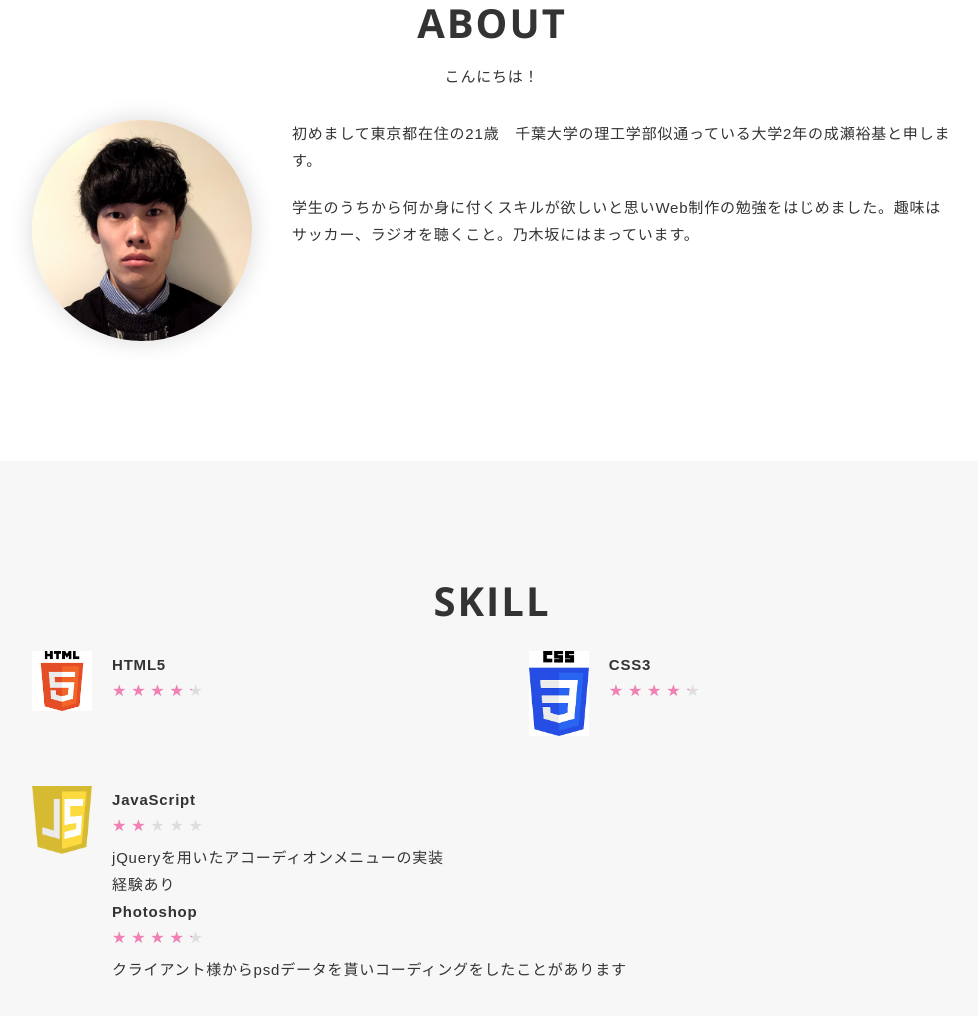
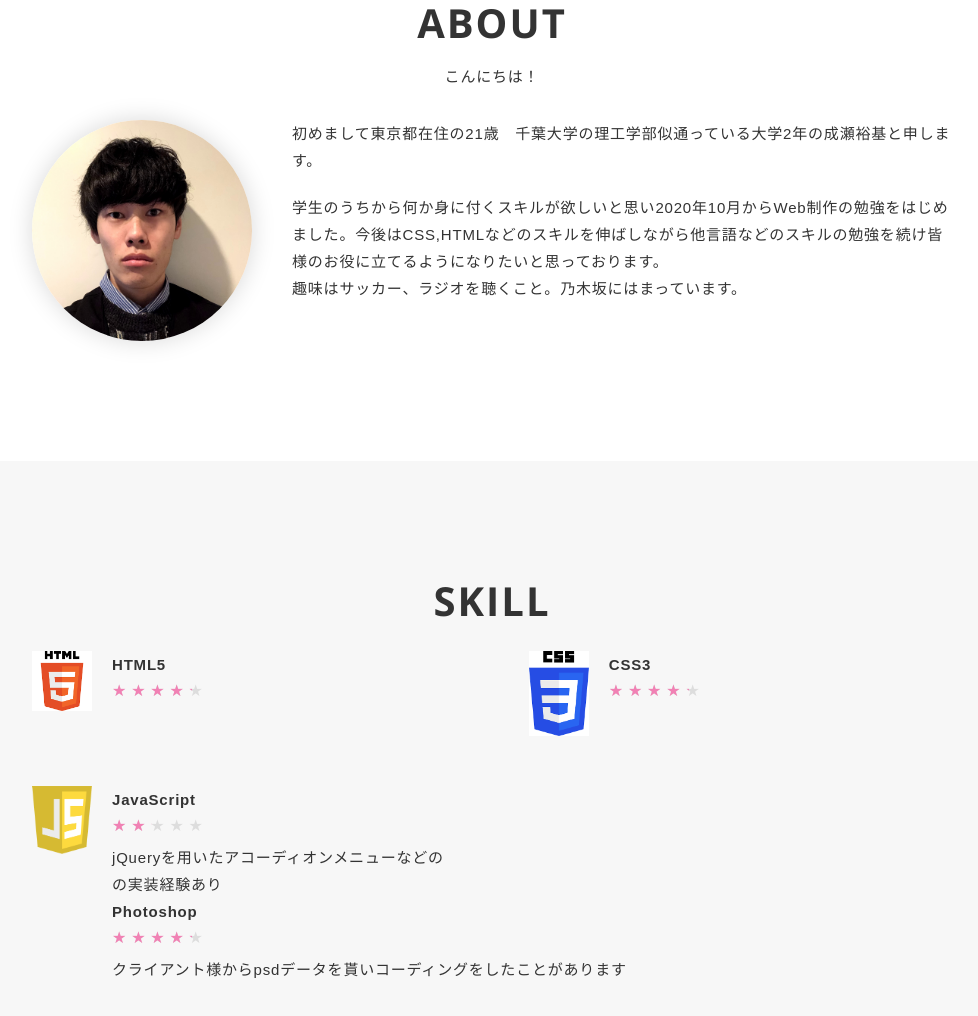
Before and after one commit to yukinaruse-code/port, a plain HTML site: page index.html in a window 1280 px wide. Shown: the part 1613-2629 px from the top of the page, without its empty margins (148-1126 px from the left). Drawn offline with nearby package versions, Linux system fonts and the light colour scheme.

Commit message:
Add files via upload

```diff
--- a/index.html
+++ b/index.html
@@ -8,7 +8,7 @@
   <meta property='og:url' content='URLが入る'>
   <meta property='og:description' content='ナルセユウキポートフォリオサイトです！'>
   <meta property="og:image" content="img/ogp.png">
-  <meta name="description" content="ナルセユウキのポートフォリオサイトです！" />
+  <meta name="description" content="のポートフォリオサイトです！" />
   <title> 成瀬　裕基 ポートフォリオ</title>
   <link href="https://fonts.googleapis.com/css?family=Open+Sans:700" rel="stylesheet">
   <link href="css/reset.css" media="all" rel="stylesheet" type="text/css" />
@@ -16,7 +16,7 @@
   <link href="css/photoswipe/default-skin/default-skin.css" media="all" rel="stylesheet" type="text/css" />
   <link href="css/style.css" media="all" rel="stylesheet" type="text/css" />
   <link rel="shortcut icon" href="img/favicon.ico" />
-  <link rel=”stylesheet” href=”https://yukinaruse-code.github.io/portfolio/style.css” />
+  <link rel=”canonical” href=”URLが入る” />
 </head>
 
 <body>
@@ -108,7 +108,7 @@
                   初めまして東京都在住の21歳　千葉大学の理工学部似通っている大学2年の成瀬裕基と申します。
                 </p>
                 <p>
-                  学生のうちから何か身に付くスキルが欲しいと思いWeb制作の勉強をはじめました。趣味はサッカー、ラジオを聴くこと。乃木坂にはまっています。
+                  学生のうちから何か身に付くスキルが欲しいと思い2020年10月からWeb制作の勉強をはじめました。今後はCSS,HTMLなどのスキルを伸ばしながら他言語などのスキルの勉強を続け皆様のお役に立てるようになりたいと思っております。<br>趣味はサッカー、ラジオを聴くこと。乃木坂にはまっています。
                 </p>
               </div>
             </div>
@@ -166,7 +166,7 @@
                     <div class="rate rate2"></div>
                   </div>
                   <p>
-                    jQueryを用いたアコーディオンメニューの実装経験あり</p>
+                    jQueryを用いたアコーディオンメニューなどのの実装経験あり</p>
                 </div>
               </div>
               </div>
```
